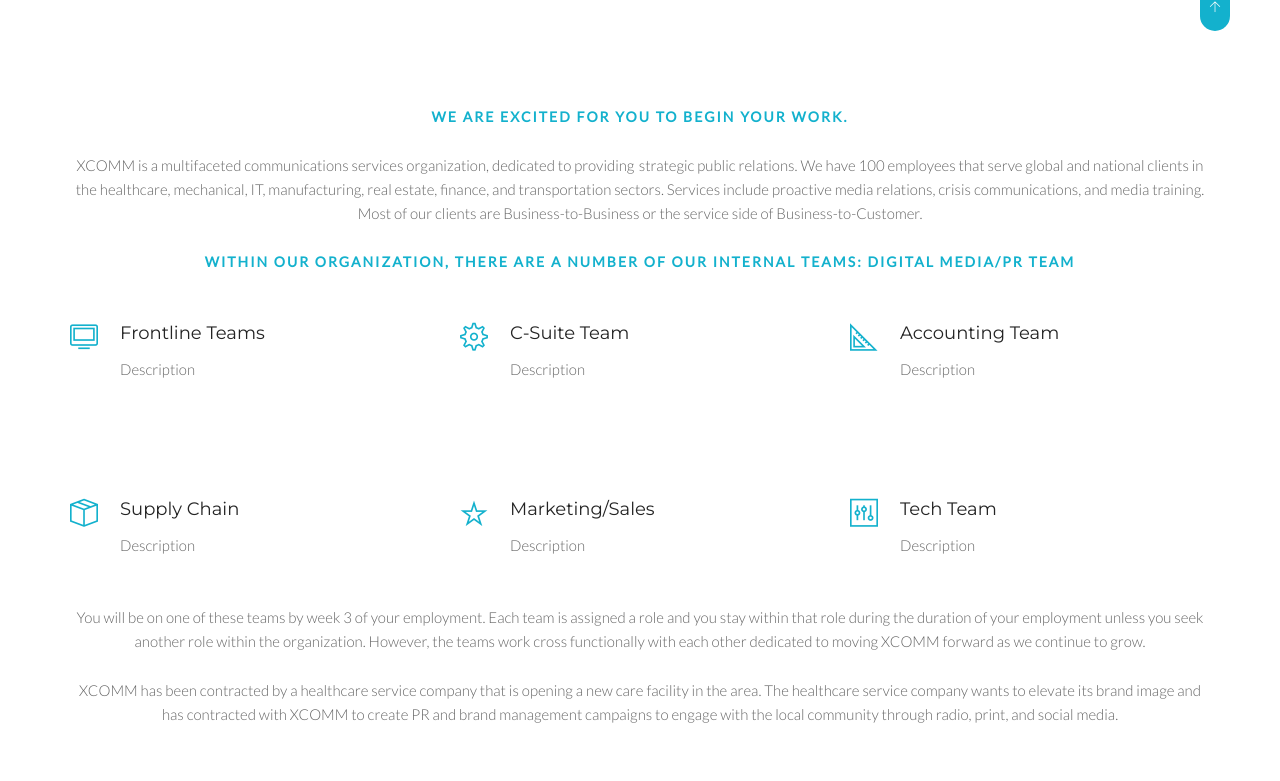
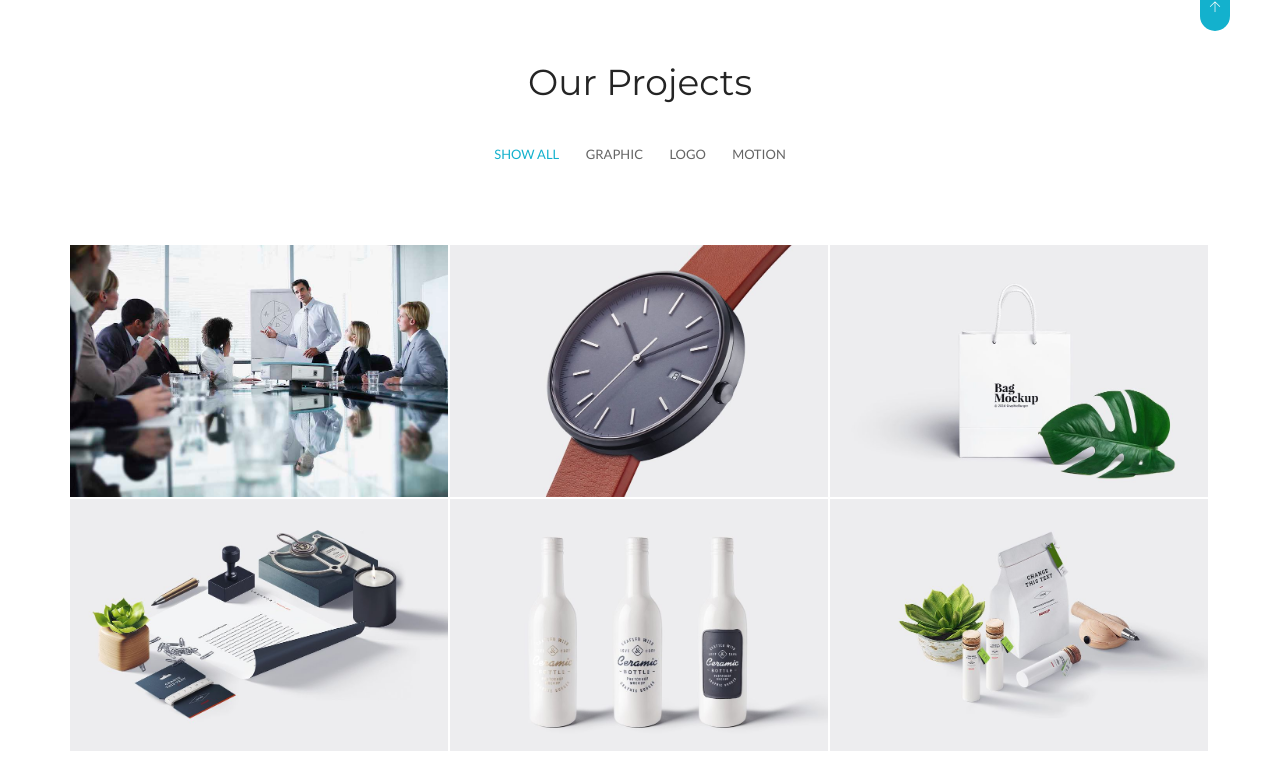
Before and after one commit to danbs/position-task, a plain HTML site: page HTML/index.html in a window 1280 px wide. Shown: the part 819-1600 px from the top of the page. Drawn offline with Linux system fonts and the light colour scheme; some packages are replaced by stand-ins of ours.

Commit message:
Cheryl meeting

```diff
--- a/HTML/index.html
+++ b/HTML/index.html
@@ -46,11 +46,10 @@
                     <!-- Logo -->
                     <div class="s-header__logo">
                         <a href="index.html" class="s-header__logo-link">
-<!--                            <img class="s-header__logo-img s-header__logo-img-default" src="img/logo.png"-->
-<!--                                 alt="Megakit Logo">-->
-<!--                            <img class="s-header__logo-img s-header__logo-img-shrink" src="img/logo-dark.png"-->
-<!--                                 alt="Megakit Logo">-->
-                            <strong>XCOMM</strong>
+                                                        <img style="max-width: 150px" class="s-header__logo-img s-header__logo-img-default" src="img/logo-xcomm.png"
+                                                             alt="Megakit Logo">
+                                                        <img style="max-width: 150px" class="s-header__logo-img s-header__logo-img-shrink" src="img/logo-xcomm.png"
+                                                             alt="Megakit Logo">
                         </a>
                     </div>
                     <!-- End Logo -->
@@ -166,13 +165,16 @@
     <!-- Swiper Wrapper -->
     <div class="swiper-wrapper">
         <div class="g-fullheight--xs g-bg-position--center swiper-slide"
-             style="background: url('img/1920x1080/02.jpg');">
+             style="background: url('img/1920x1080/15.jpeg');">
             <div class="container g-text-center--xs g-ver-center--xs">
                 <div class="g-margin-b-30--xs">
                     <h1 class="g-font-size-35--xs g-font-size-45--sm g-font-size-55--md g-color--white">Welcome to
-                        XCOMM</h1>
+                        <img style="max-width: 150px"  src="img/logo-xcomm.png"
+                             alt="Megakit Logo">
+                    </h1>
                 </div>
-                <a class="js__popup__youtube" href="https://danbs.github.io/position-task/HTML/img/intro.mp4" title="Intro Video">
+                <a class="js__popup__youtube" href="https://danbs.github.io/position-task/HTML/img/intro.mp4"
+                   title="Intro Video">
                     <i class="s-icon s-icon--lg s-icon--white-bg g-radius--circle ti-control-play"></i>
                 </a>
             </div>
@@ -182,9 +184,11 @@
             <div class="container g-text-center--xs g-ver-center--xs">
                 <div class="g-margin-b-30--xs">
                     <div class="g-margin-b-30--xs">
-                        <h2 class="g-font-size-35--xs g-font-size-45--sm g-font-size-55--md g-color--white">Message from CEO</h2>
+                        <h2 class="g-font-size-35--xs g-font-size-45--sm g-font-size-55--md g-color--white">Message from
+                            CEO</h2>
                     </div>
-                    <a class="js__popup__youtube" href="https://danbs.github.io/position-task/HTML/img/intro.mp4" title="Intro Video">
+                    <a class="js__popup__youtube" href="https://danbs.github.io/position-task/HTML/img/intro.mp4"
+                       title="Intro Video">
                         <i class="s-icon s-icon--lg s-icon--white-bg g-radius--circle ti-control-play"></i>
                     </a>
                 </div>
@@ -209,135 +213,135 @@
 
 <!--========== PAGE CONTENT ==========-->
 <!-- Features -->
-<div id="js__scroll-to-section" class="container g-padding-y-80--xs g-padding-y-125--sm">
-    <div class="g-text-center--xs g-margin-b-50--xs">
-        <p class="text-uppercase g-font-size-14--xs g-font-weight--700 g-color--primary g-letter-spacing--2 g-margin-b-25--xs">
-            We are excited for you to begin your work.</p>
-        <p class="g-margin-b-0--xs">XCOMM is a multifaceted communications services organization, dedicated to
-            providing
-            strategic public relations. We have 100 employees that serve global and national clients in the healthcare,
-            mechanical, IT, manufacturing, real estate, finance, and transportation sectors.
-            Services include proactive media relations, crisis communications, and media training.
+<!--<div id="js__scroll-to-section" class="container g-padding-y-80&#45;&#45;xs g-padding-y-125&#45;&#45;sm">-->
+<!--    <div class="g-text-center&#45;&#45;xs g-margin-b-50&#45;&#45;xs">-->
+<!--        <p class="text-uppercase g-font-size-14&#45;&#45;xs g-font-weight&#45;&#45;700 g-color&#45;&#45;primary g-letter-spacing&#45;&#45;2 g-margin-b-25&#45;&#45;xs">-->
+<!--            We are excited for you to begin your work.</p>-->
+<!--        <p class="g-margin-b-0&#45;&#45;xs">XCOMM is a multifaceted communications services organization, dedicated to-->
+<!--            providing -->
+<!--            strategic public relations. We have 100 employees that serve global and national clients in the healthcare,-->
+<!--            mechanical, IT, manufacturing, real estate, finance, and transportation sectors.-->
+<!--            Services include proactive media relations, crisis communications, and media training.-->
 
-            Most of our clients are Business-to-Business or the service side of Business-to-Customer.
-        </p>
-        <br>
-        <p class="text-uppercase g-font-size-14--xs g-font-weight--700 g-color--primary g-letter-spacing--2 ">
-            Within our organization, there are a number of our internal teams: Digital Media/PR Team
-        </p>
-    </div>
-    <div class="row g-margin-b-60--xs g-margin-b-70--md">
-        <div class="col-sm-4 g-margin-b-60--xs g-margin-b-0--md">
-            <div class="clearfix">
-                <div class="g-media g-width-30--xs">
-                    <div class="wow fadeInDown" data-wow-duration=".3" data-wow-delay=".1s">
-                        <i class="g-font-size-28--xs g-color--primary ti-desktop"></i>
-                    </div>
-                </div>
-                <div class="g-media__body g-padding-x-20--xs">
-                    <h3 class="g-font-size-18--xs">Frontline Teams</h3>
-                    <p class="g-margin-b-0--xs">Description</p>
-                    <p class="g-margin-b-0--xs" style="visibility: hidden">This is where we sit down, grab a cup of
-                        coffee and dial in the details.</p>
-                </div>
-            </div>
-        </div>
-        <div class="col-sm-4 g-margin-b-60--xs g-margin-b-0--md">
-            <div class="clearfix">
-                <div class="g-media g-width-30--xs">
-                    <div class="wow fadeInDown" data-wow-duration=".3" data-wow-delay=".2s">
-                        <i class="g-font-size-28--xs g-color--primary ti-settings"></i>
-                    </div>
-                </div>
-                <div class="g-media__body g-padding-x-20--xs">
-                    <h3 class="g-font-size-18--xs">C-Suite Team</h3>
-                    <p class="g-margin-b-0--xs">Description</p>
-                    <p class="g-margin-b-0--xs" style="visibility: hidden">This is where we sit down, grab a cup of
-                        coffee and dial in the details.</p>
-                </div>
-            </div>
-        </div>
-        <div class="col-sm-4">
-            <div class="clearfix">
-                <div class="g-media g-width-30--xs">
-                    <div class="wow fadeInDown" data-wow-duration=".3" data-wow-delay=".3s">
-                        <i class="g-font-size-28--xs g-color--primary ti-ruler-alt-2"></i>
-                    </div>
-                </div>
-                <div class="g-media__body g-padding-x-20--xs">
-                    <h3 class="g-font-size-18--xs">Accounting Team </h3>
-                    <p class="g-margin-b-0--xs">Description</p>
-                    <p class="g-margin-b-0--xs" style="visibility: hidden">This is where we sit down, grab a cup of
-                        coffee and dial in the details.</p>
-                </div>
-            </div>
-        </div>
-    </div>
-    <div class="row">
-        <div class="col-sm-4 g-margin-b-60--xs g-margin-b-0--md">
-            <div class="clearfix">
-                <div class="g-media g-width-30--xs">
-                    <div class="wow fadeInDown" data-wow-duration=".3" data-wow-delay=".4s">
-                        <i class="g-font-size-28--xs g-color--primary ti-package"></i>
-                    </div>
-                </div>
-                <div class="g-media__body g-padding-x-20--xs">
-                    <h3 class="g-font-size-18--xs">Supply Chain</h3>
-                    <p class="g-margin-b-0--xs">Description</p>
-                    <p class="g-margin-b-0--xs" style="visibility: hidden">This is where we sit down, grab a cup of
-                        coffee and dial in the details.</p>
-                </div>
-            </div>
-        </div>
-        <div class="col-sm-4 g-margin-b-60--xs g-margin-b-0--md">
-            <div class="clearfix">
-                <div class="g-media g-width-30--xs">
-                    <div class="wow fadeInDown" data-wow-duration=".3" data-wow-delay=".5s">
-                        <i class="g-font-size-28--xs g-color--primary ti-star"></i>
-                    </div>
-                </div>
-                <div class="g-media__body g-padding-x-20--xs">
-                    <h3 class="g-font-size-18--xs">Marketing/Sales </h3>
-                    <p class="g-margin-b-0--xs">Description</p>
-                    <p class="g-margin-b-0--xs" style="visibility: hidden">This is where we sit down, grab a cup of
-                        coffee and dial in the details.</p>
-                </div>
-            </div>
-        </div>
-        <div class="col-sm-4">
-            <div class="clearfix">
-                <div class="g-media g-width-30--xs">
-                    <div class="wow fadeInDown" data-wow-duration=".3" data-wow-delay=".6s">
-                        <i class="g-font-size-28--xs g-color--primary ti-panel"></i>
-                    </div>
-                </div>
-                <div class="g-media__body g-padding-x-20--xs">
-                    <h3 class="g-font-size-18--xs">Tech team</h3>
-                    <p class="g-margin-b-0--xs">Description</p>
-                    <p class="g-margin-b-0--xs" style="visibility: hidden">This is where we sit down, grab a cup of
-                        coffee and dial in the details.</p>
-                </div>
-            </div>
-        </div>
-    </div>
-    <div class="g-text-center--xs g-margin-b-50--xs">
-        <p class="g-margin-b-0--xs">
-            You will be on one of these teams by week 3 of your employment. Each team is assigned a role and you stay
-            within that role during the duration of your employment unless you seek another role within the
-            organization. However, the teams work cross functionally with each other dedicated to moving XCOMM forward
-            as we continue to grow.
-        </p>
-        <br>
-        <p class="g-margin-b-0--xs">
-            XCOMM has been contracted by a healthcare service company that is opening a new care facility in the area.
-            The healthcare service company wants to elevate its brand image and has contracted with XCOMM to create PR
-            and brand management campaigns to engage with the local community through radio, print, and social media.
-        </p>
-    </div>
-    <!-- // end row  -->
+<!--            Most of our clients are Business-to-Business or the service side of Business-to-Customer.-->
+<!--        </p>-->
+<!--        <br>-->
+<!--        <p class="text-uppercase g-font-size-14&#45;&#45;xs g-font-weight&#45;&#45;700 g-color&#45;&#45;primary g-letter-spacing&#45;&#45;2 ">-->
+<!--            Within our organization, there are a number of our internal teams: Digital Media/PR Team-->
+<!--        </p>-->
+<!--    </div>-->
+<!--    <div class="row g-margin-b-60&#45;&#45;xs g-margin-b-70&#45;&#45;md">-->
+<!--        <div class="col-sm-4 g-margin-b-60&#45;&#45;xs g-margin-b-0&#45;&#45;md">-->
+<!--            <div class="clearfix">-->
+<!--                <div class="g-media g-width-30&#45;&#45;xs">-->
+<!--                    <div class="wow fadeInDown" data-wow-duration=".3" data-wow-delay=".1s">-->
+<!--                        <i class="g-font-size-28&#45;&#45;xs g-color&#45;&#45;primary ti-desktop"></i>-->
+<!--                    </div>-->
+<!--                </div>-->
+<!--                <div class="g-media__body g-padding-x-20&#45;&#45;xs">-->
+<!--                    <h3 class="g-font-size-18&#45;&#45;xs">Frontline Teams</h3>-->
+<!--                    <p class="g-margin-b-0&#45;&#45;xs">Description</p>-->
+<!--                    <p class="g-margin-b-0&#45;&#45;xs" style="visibility: hidden">This is where we sit down, grab a cup of-->
+<!--                        coffee and dial in the details.</p>-->
+<!--                </div>-->
+<!--            </div>-->
+<!--        </div>-->
+<!--        <div class="col-sm-4 g-margin-b-60&#45;&#45;xs g-margin-b-0&#45;&#45;md">-->
+<!--            <div class="clearfix">-->
+<!--                <div class="g-media g-width-30&#45;&#45;xs">-->
+<!--                    <div class="wow fadeInDown" data-wow-duration=".3" data-wow-delay=".2s">-->
+<!--                        <i class="g-font-size-28&#45;&#45;xs g-color&#45;&#45;primary ti-settings"></i>-->
+<!--                    </div>-->
+<!--                </div>-->
+<!--                <div class="g-media__body g-padding-x-20&#45;&#45;xs">-->
+<!--                    <h3 class="g-font-size-18&#45;&#45;xs">C-Suite Team</h3>-->
+<!--                    <p class="g-margin-b-0&#45;&#45;xs">Description</p>-->
+<!--                    <p class="g-margin-b-0&#45;&#45;xs" style="visibility: hidden">This is where we sit down, grab a cup of-->
+<!--                        coffee and dial in the details.</p>-->
+<!--                </div>-->
+<!--            </div>-->
+<!--        </div>-->
+<!--        <div class="col-sm-4">-->
+<!--            <div class="clearfix">-->
+<!--                <div class="g-media g-width-30&#45;&#45;xs">-->
+<!--                    <div class="wow fadeInDown" data-wow-duration=".3" data-wow-delay=".3s">-->
+<!--                        <i class="g-font-size-28&#45;&#45;xs g-color&#45;&#45;primary ti-ruler-alt-2"></i>-->
+<!--                    </div>-->
+<!--                </div>-->
+<!--                <div class="g-media__body g-padding-x-20&#45;&#45;xs">-->
+<!--                    <h3 class="g-font-size-18&#45;&#45;xs">Accounting Team </h3>-->
+<!--                    <p class="g-margin-b-0&#45;&#45;xs">Description</p>-->
+<!--                    <p class="g-margin-b-0&#45;&#45;xs" style="visibility: hidden">This is where we sit down, grab a cup of-->
+<!--                        coffee and dial in the details.</p>-->
+<!--                </div>-->
+<!--            </div>-->
+<!--        </div>-->
+<!--    </div>-->
+<!--    <div class="row">-->
+<!--        <div class="col-sm-4 g-margin-b-60&#45;&#45;xs g-margin-b-0&#45;&#45;md">-->
+<!--            <div class="clearfix">-->
+<!--                <div class="g-media g-width-30&#45;&#45;xs">-->
+<!--                    <div class="wow fadeInDown" data-wow-duration=".3" data-wow-delay=".4s">-->
+<!--                        <i class="g-font-size-28&#45;&#45;xs g-color&#45;&#45;primary ti-package"></i>-->
+<!--                    </div>-->
+<!--                </div>-->
+<!--                <div class="g-media__body g-padding-x-20&#45;&#45;xs">-->
+<!--                    <h3 class="g-font-size-18&#45;&#45;xs">Supply Chain</h3>-->
+<!--                    <p class="g-margin-b-0&#45;&#45;xs">Description</p>-->
+<!--                    <p class="g-margin-b-0&#45;&#45;xs" style="visibility: hidden">This is where we sit down, grab a cup of-->
+<!--                        coffee and dial in the details.</p>-->
+<!--                </div>-->
+<!--            </div>-->
+<!--        </div>-->
+<!--        <div class="col-sm-4 g-margin-b-60&#45;&#45;xs g-margin-b-0&#45;&#45;md">-->
+<!--            <div class="clearfix">-->
+<!--                <div class="g-media g-width-30&#45;&#45;xs">-->
+<!--                    <div class="wow fadeInDown" data-wow-duration=".3" data-wow-delay=".5s">-->
+<!--                        <i class="g-font-size-28&#45;&#45;xs g-color&#45;&#45;primary ti-star"></i>-->
+<!--                    </div>-->
+<!--                </div>-->
+<!--                <div class="g-media__body g-padding-x-20&#45;&#45;xs">-->
+<!--                    <h3 class="g-font-size-18&#45;&#45;xs">Marketing/Sales </h3>-->
+<!--                    <p class="g-margin-b-0&#45;&#45;xs">Description</p>-->
+<!--                    <p class="g-margin-b-0&#45;&#45;xs" style="visibility: hidden">This is where we sit down, grab a cup of-->
+<!--                        coffee and dial in the details.</p>-->
+<!--                </div>-->
+<!--            </div>-->
+<!--        </div>-->
+<!--        <div class="col-sm-4">-->
+<!--            <div class="clearfix">-->
+<!--                <div class="g-media g-width-30&#45;&#45;xs">-->
+<!--                    <div class="wow fadeInDown" data-wow-duration=".3" data-wow-delay=".6s">-->
+<!--                        <i class="g-font-size-28&#45;&#45;xs g-color&#45;&#45;primary ti-panel"></i>-->
+<!--                    </div>-->
+<!--                </div>-->
+<!--                <div class="g-media__body g-padding-x-20&#45;&#45;xs">-->
+<!--                    <h3 class="g-font-size-18&#45;&#45;xs">Tech team</h3>-->
+<!--                    <p class="g-margin-b-0&#45;&#45;xs">Description</p>-->
+<!--                    <p class="g-margin-b-0&#45;&#45;xs" style="visibility: hidden">This is where we sit down, grab a cup of-->
+<!--                        coffee and dial in the details.</p>-->
+<!--                </div>-->
+<!--            </div>-->
+<!--        </div>-->
+<!--    </div>-->
+<!--    <div class="g-text-center&#45;&#45;xs g-margin-b-50&#45;&#45;xs">-->
+<!--        <p class="g-margin-b-0&#45;&#45;xs">-->
+<!--            You will be on one of these teams by week 3 of your employment. Each team is assigned a role and you stay-->
+<!--            within that role during the duration of your employment unless you seek another role within the-->
+<!--            organization. However, the teams work cross functionally with each other dedicated to moving XCOMM forward-->
+<!--            as we continue to grow.-->
+<!--        </p>-->
+<!--        <br>-->
+<!--        <p class="g-margin-b-0&#45;&#45;xs">-->
+<!--            XCOMM has been contracted by a healthcare service company that is opening a new care facility in the area.-->
+<!--            The healthcare service company wants to elevate its brand image and has contracted with XCOMM to create PR-->
+<!--            and brand management campaigns to engage with the local community through radio, print, and social media.-->
+<!--        </p>-->
+<!--    </div>-->
+<!--    &lt;!&ndash; // end row  &ndash;&gt;-->
 
-    <!-- // end row  -->
-</div>
+<!--    &lt;!&ndash; // end row  &ndash;&gt;-->
+<!--</div>-->
 <!-- End Features -->
 
 <!-- Portfolio Filter -->
@@ -367,7 +371,7 @@
             </div>
             <div class="s-portfolio__caption-hover--cc">
                 <div class="g-margin-b-25--xs">
-                    <h4 class="g-font-size-18--xs g-color--white g-margin-b-5--xs">SMI 1</h4>
+                    <h4 class="g-font-size-18--xs g-color--white g-margin-b-5--xs">Project 1</h4>
                     <p class="g-color--white-opacity">see more</p>
                 </div>
                 <ul class="list-inline g-ul-li-lr-5--xs g-margin-b-0--xs">
@@ -379,7 +383,7 @@
                         </a>
                     </li>
                     <li>
-                        <a href="https://themeforest.net/item/metronic-responsive-admin-dashboard-template/4021469?ref=keenthemes"
+                        <a href="https://ensign.instructure.com/courses/10402/modules#149192" target="_blank"
                            class="s-icon s-icon--sm s-icon s-icon--white-bg g-radius--circle">
                             <i class="ti-link"></i>
                         </a>
@@ -831,7 +835,7 @@
 <!-- End Feedback Form -->
 
 <!-- Google Map -->
-<section class="s-google-map">
+<section class="s-google-map" style="display: none">
     <div id="js__google-container" class="s-google-container g-height-400--xs"></div>
 </section>
 <!-- End Google Map -->
@@ -903,7 +907,7 @@
         <div class="row">
             <div class="col-xs-6">
                 <a href="index.html">
-                    <img class="g-width-100--xs g-height-auto--xs" src="img/logo.png" alt="Megakit Logo">
+                    <img class="g-width-100--xs g-height-auto--xs" src="img/logo-xcomm.png" alt="Megakit Logo">
                 </a>
             </div>
             <div class="col-xs-6 g-text-right--xs">
```
Also changed, not shown: HTML/img/logo-xcomm.png (added), 2 other files.
